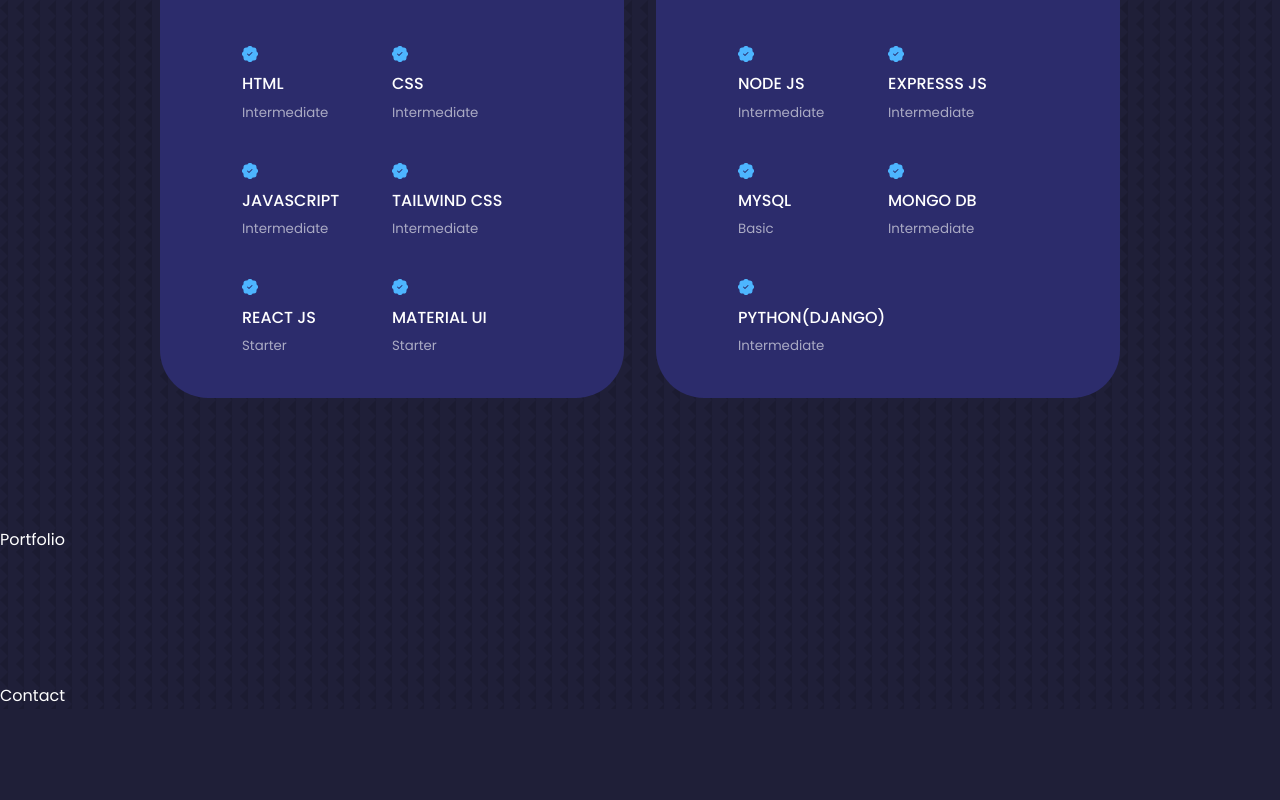
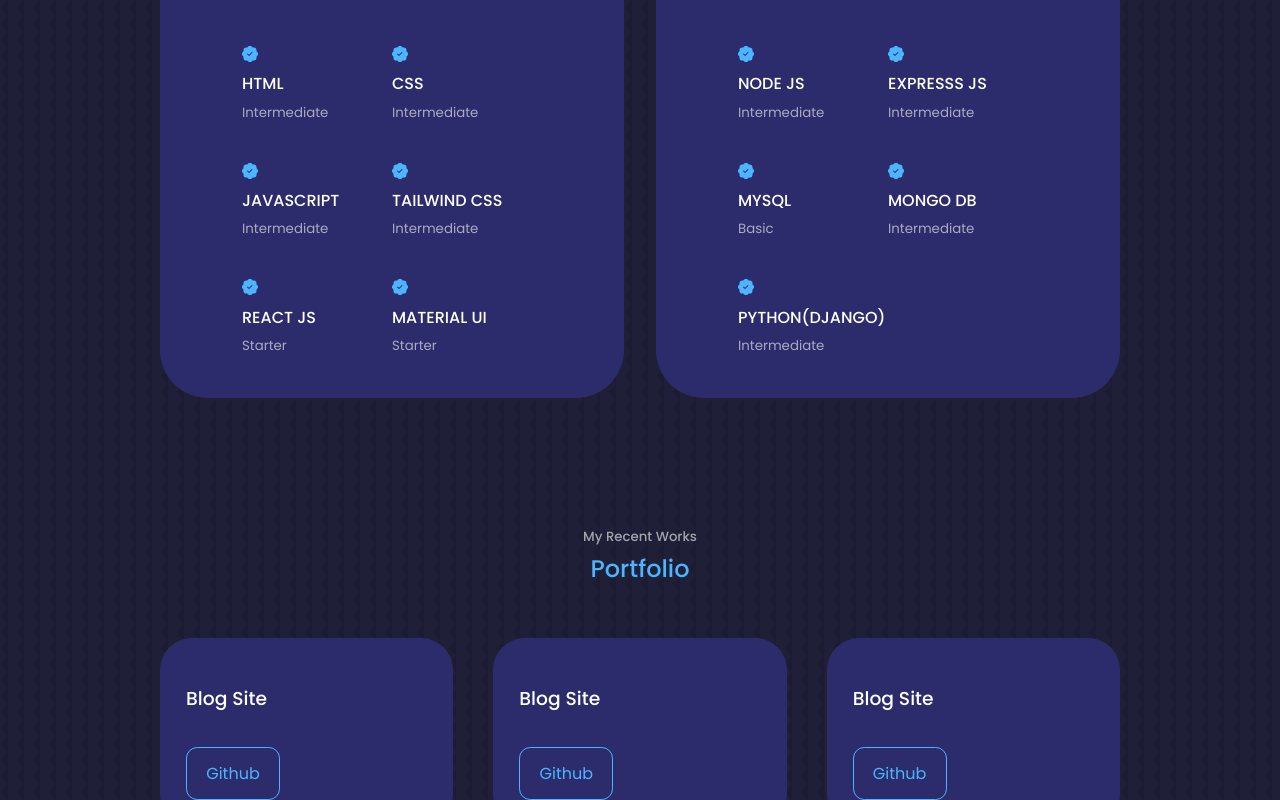
Before and after one commit to pgs17/pgs17.PORTFOLIO_WEBSITE, a React (Create React App) app: page / in a window 1280 px wide. Shown: the part 2000-2800 px from the top of the page. Before the commit the page ends 2709 px from the top, so only its background shows below. Built offline with nearby package versions, Linux system fonts and the light colour scheme.

Commit message:
work done

```diff
--- a/src/components/Contact/Contact.css
+++ b/src/components/Contact/Contact.css
@@ -0,0 +1,43 @@
+
+.contact_options{
+    display: flex;
+    flex-direction: row;
+    gap: 10rem;
+}
+.contact_option{
+    background: var(--color-bg-variant);
+    text-align: center;
+    padding: 1.2rem;
+    border: 1px solid transparent ;
+    border-radius: 2rem;
+    transition: var(--transition);
+}
+.contact_option:hover{
+
+    background: transparent;
+     border-color: var(--color-primary-variant);
+}
+
+.icons{
+    font-size: 1.5rem;
+    margin-bottom: 0.5rem;
+}
+
+.contact_option a {
+    display: inline-block;
+    margin-top: 0.7rem;
+    font-size: 0.8rem;
+}
+
+
+@media screen and (max-width:1024px ){
+    .contact_options{
+         flex-direction: column;
+         gap: 1.5rem;
+    }
+}
+@media screen and (max-width:600px) {
+    .contact_options{
+        width: var(--container-width-sm);
+    }
+}
--- a/src/components/Contact/Contact.jsx
+++ b/src/components/Contact/Contact.jsx
@@ -1,9 +1,43 @@
 import React from 'react'
 import './Contact.css'
+import {MdAttachEmail} from 'react-icons/md'
+import {AiFillInstagram} from 'react-icons/ai'
+import {BsLinkedin} from 'react-icons/bs'
 
 const Contact = () => {
   return (
-    <section id='contact'>Contact</section>
+    <section id='contact'>
+    <h5>GET IN TOUCH WITH ME</h5>
+         <h2> Contact Me</h2>
+
+<div className=" container  contact_container">
+<div className="contact_options">
+  <article className="contact_option">
+     <MdAttachEmail className='icons'/>
+    <h4>Email</h4>
+    <h5>SarangiPriyanshu@gmail.com</h5>
+    <a href="SarangiPriyanshu@gmail.com">Send A Mail</a>
+  </article>
+
+  <article className="contact_option">
+      <BsLinkedin  className='icons'/>
+    <h4>Linkedin</h4>
+    <h5>Priyanshu Sarangi</h5>
+    <a href="https://www.linkedin.com/in/priyanshu-gourav-sarangi-5644b8112/">Connect On Linkedin</a>
+  </article>
+
+
+  <article className="contact_option">
+     < AiFillInstagram className='icons'/>
+    <h4>Instagram</h4>
+    <h5>Toxic_Priyanshu</h5>
+    <a href="https://www.instagram.com/toxic_priyanshu/">Drop on My INSTAGRAM</a>
+  </article>
+</div>
+</div>
+    </section>
+
+
   )
 }
 
--- a/src/components/Header/Header.jsx
+++ b/src/components/Header/Header.jsx
@@ -9,7 +9,7 @@
     <div className="container header_conatiner">
     <h4>Hello I am</h4>
     <h1>Priyanshu Gourav Sarangi</h1>
-    <h5 className='text-light'>MERN DEVELOPER</h5>
+    <h5 className='text-light'>A STUDENT AT ODISHA UNIVERSITY OF TECHNOLOGY AND RESEARCH</h5>
     <CTA/>
 <HeaderSocials/>
     <div className='me'>
--- a/src/components/Header/HeaderSocials.jsx
+++ b/src/components/Header/HeaderSocials.jsx
@@ -6,9 +6,9 @@
 const HeaderSocials = () => {
   return (
     <div className='Header__socials'>
-        <a href="http://www.linkedin.com" target="_blank"><BsLinkedin/></a>
-        <a href="http://www.github.com" target="_blank"><BsGithub/></a>
-        <a href="http://www.instagram.com" target="_blank"><BsInstagram/></a>
+        <a href=" https://www.linkedin.com/in/priyanshu-gourav-sarangi-5644b8112/" target="_blank"><BsLinkedin/></a>
+        <a href=" https://github.com/pgs17" target="_blank"><BsGithub/></a>
+        <a href=" https://www.instagram.com/toxic_priyanshu/" target="_blank"><BsInstagram/></a>
     </div>
   )
 }
--- a/src/components/Navbar/Navbar.jsx
+++ b/src/components/Navbar/Navbar.jsx
@@ -3,7 +3,6 @@
 import {AiOutlineHome}from 'react-icons/ai'
 import{SiAboutdotme} from 'react-icons/si'
 import {BiBook} from 'react-icons/bi'
-import{GrUserWorker} from 'react-icons/gr'
 import{MdContactPage} from 'react-icons/md'
 
 const Navbar = () => {
@@ -15,7 +14,6 @@
       <SiAboutdotme/></a>
     <a href="#experience"  onClick={()=>setactive('#experience')} className={active==='#experience' ? 'active': ''} >
       <BiBook /></a>
-    <a href="#services" onClick={()=>setactive('#services')} className={active==='#services' ? 'active' : ''}  ><GrUserWorker /></a>
     <a href="#contact" onClick={()=>setactive('#contact')} className={active==='#contact' ? 'active' : ''}  ><MdContactPage /></a>
    </nav>
 
--- a/src/components/Portfolio/Portfolio.css
+++ b/src/components/Portfolio/Portfolio.css
@@ -0,0 +1,39 @@
+ .container_portfolio{
+    display: grid;
+    grid-template-columns: repeat(3,1fr);
+    gap: 2.5rem;
+}
+
+.portfolio_item{
+    background: var(--color-bg-variant);
+    padding: 1.5rem;
+    border: 2px solid transparent;
+    border-radius:2rem ;
+    transition: var(--transition);
+}
+.portfolio_item:hover {
+    border-color: var(--color-primary-variant);
+    background: transparent;
+}
+
+
+.portfolio_item h3 {
+    margin: 1.2rem 0rem 2rem ;
+}
+
+@media screen and (max-width:1024px) {
+ .container_portfolio{
+    grid-template-columns: 1fr 1fr;
+    gap: 1.2rem;
+ }
+
+}
+
+
+@media screen and (max-width:600px){
+  .container_portfolio{
+    grid-template-columns: 1fr;
+    gap: 0.8rem;
+  }
+
+}
--- a/src/components/Portfolio/Portfolio.jsx
+++ b/src/components/Portfolio/Portfolio.jsx
@@ -1,10 +1,57 @@
 import React from 'react'
 import './Portfolio.css'
+
+// data for projects
+const data = [
+  {
+    id: 1,
+    title: 'Blog Site',
+    github: 'https://github.com/pgs17'
+  },
+  {
+    id: 2,
+    title: 'Blog Site',
+    github: 'https://github.com/pgs17'
+  },
+  {
+    id: 3,
+    title: 'Blog Site',
+    github: 'https://github.com/pgs17'
+  },
+  {
+    id: 4,
+    title: 'Blog Site',
+    github: 'https://github.com/pgs17'
+  },
+]
+
 const Portfolio = () => {
   return (
 
-    <section id='portfolio'>Portfolio</section>
+    <section id='portfolio'>
+      <h5>My Recent Works</h5>
+      <h2>Portfolio</h2>
+
+      <div className=" container container_portfolio">
+       {
+        data.map(({id,title,github}) => {
+          return(
+            <article key={id} className='portfolio_item'>
+              <h3>{title}</h3>
+              <a href={github} className='btn'>Github</a>
+            </article>
+          )
+        })
+       }
+
+
+      </div>
+
+    </section>
   )
 }
 
 export default Portfolio
+
+
+// hardcoded the portfolios for style then map it
```
